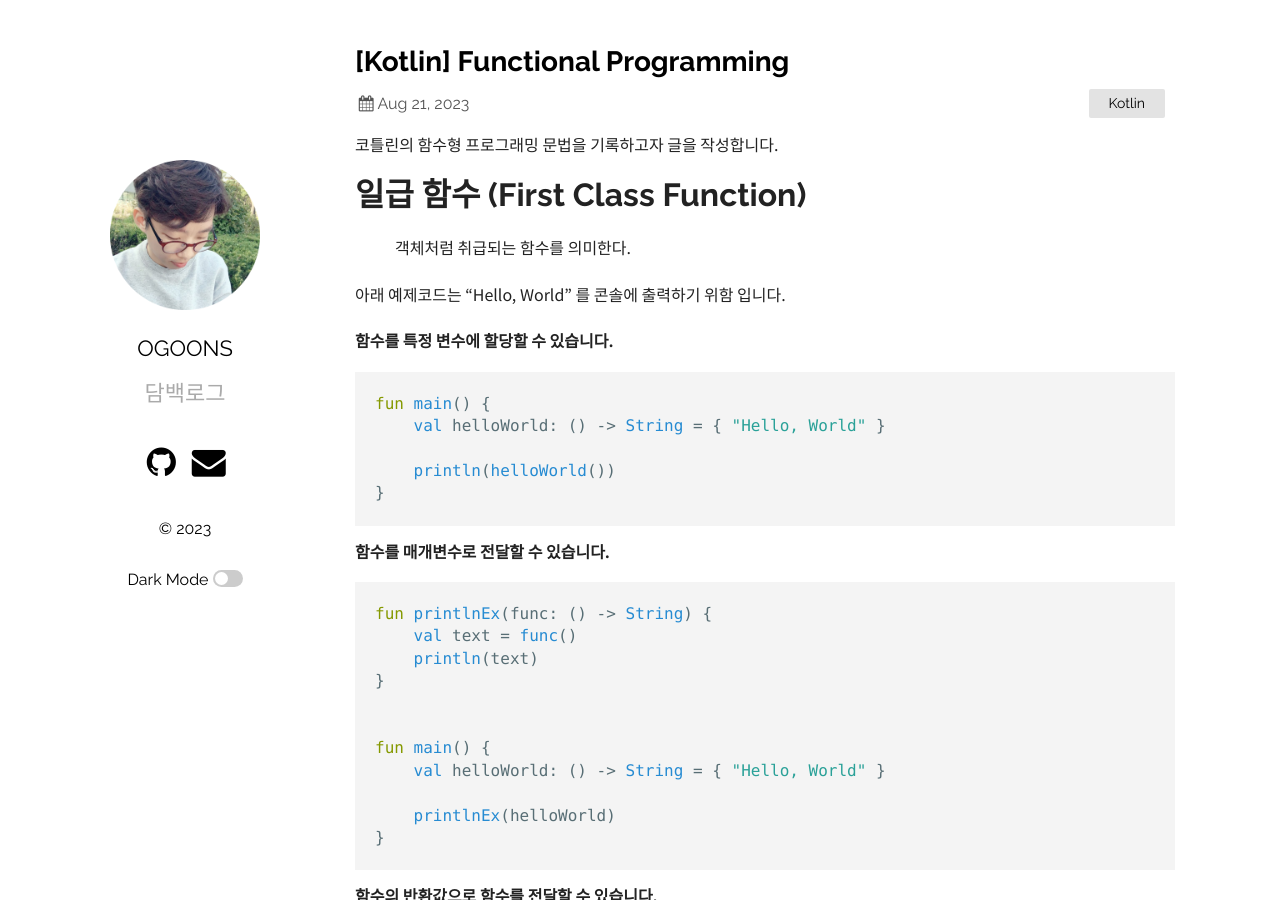
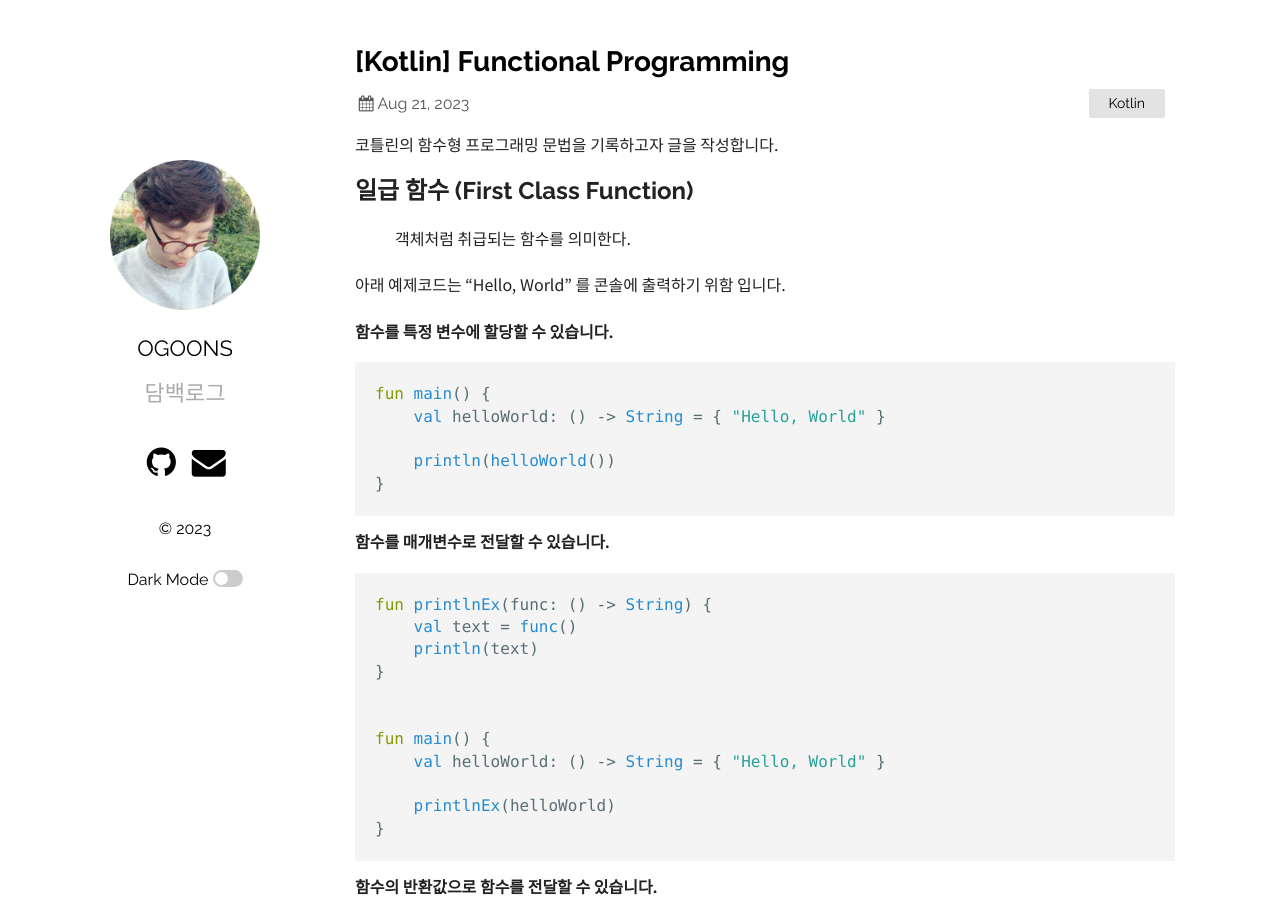
Before and after one commit to ogoons/ogoons.github.io, a Jekyll site: the page built from _posts/2023-08-21-functional-programming.md, in a window 1280 px wide and 900 px high. Built offline with Jekyll 4.4.1, drawn with Linux system fonts in a browser that asks for light colours; comment, search, counter and statistics services are not loaded.

```diff
--- a/_posts/2023-08-21-functional-programming.md
+++ b/_posts/2023-08-21-functional-programming.md
@@ -6,7 +6,7 @@ categories: Kotlin
 
 코틀린의 함수형 프로그래밍 문법을 기록하고자 글을 작성합니다.
 
-# 일급 함수 (First Class Function)
+## 일급 함수 (First Class Function)
 
 >객체처럼 취급되는 함수를 의미한다.
 
@@ -52,7 +52,7 @@ fun main() {
 }
 ~~~
 
-# 고차 함수 (High Order Function)
+## 고차 함수 (High Order Function)
 
 >고차함수란 함수를 매개변수로 사용하거나 함수를 반환하는 함수입니다.
 
@@ -65,7 +65,7 @@ fun main() {
 
 일급함수의 예제와 같으므로 생략하겠습니다.
 
-# 람다식 (Lambda Expression)
+## 람다식 (Lambda Expression)
 
 >코드 블럭을 다른 함수에 넘길 수 있는 표현식을 말합니다.
 
```
